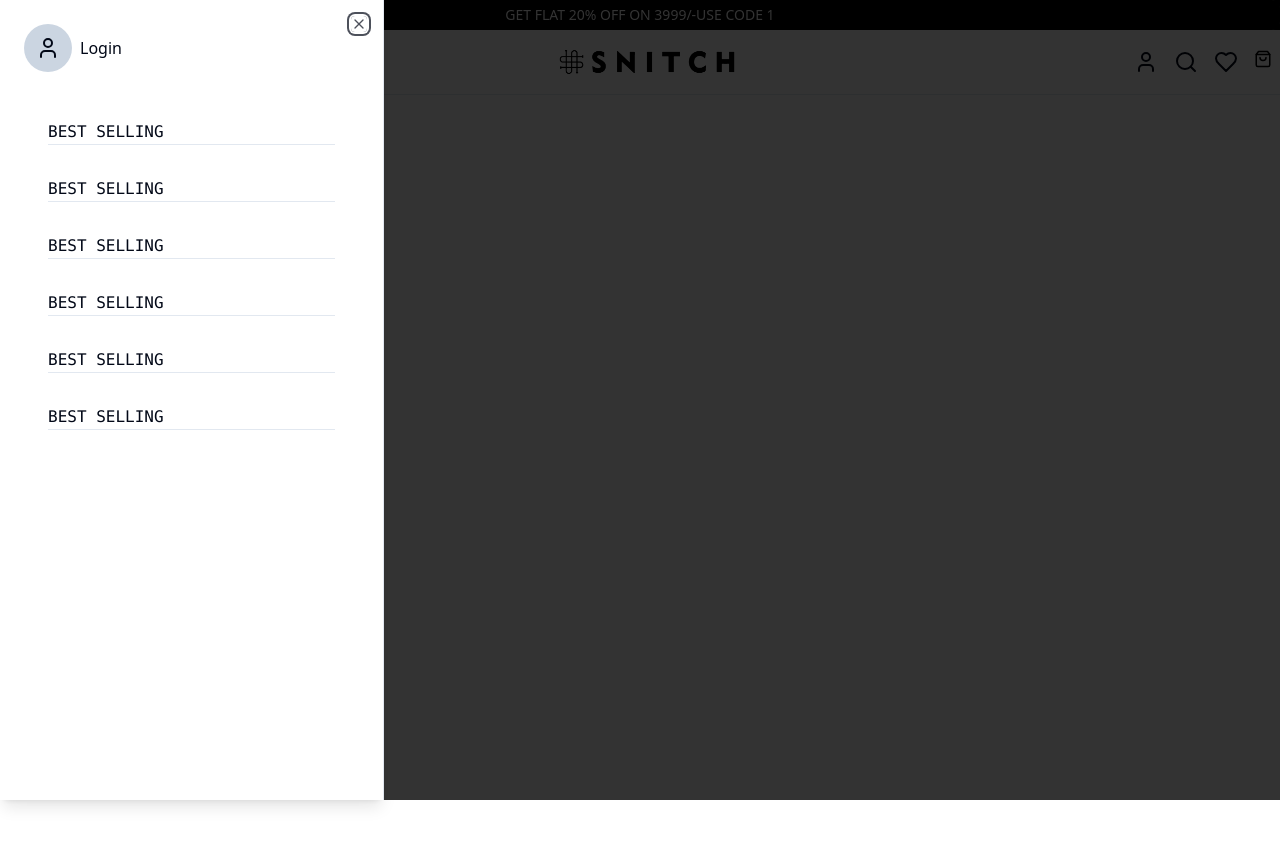
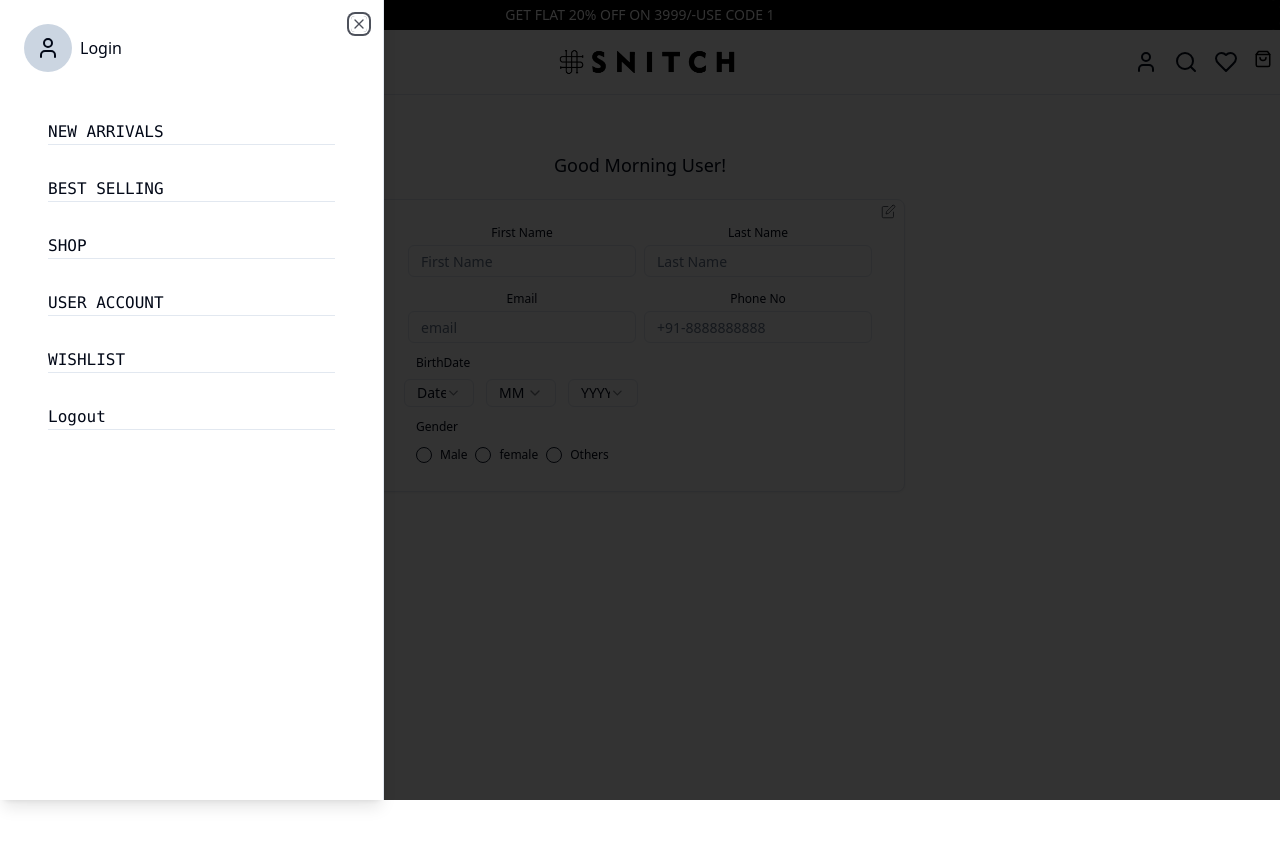
Before and after one commit to KaranRansing2002/Curositee, a React (Vite) app: page /Register in a window 1280 px wide. Both pictures are taken after a click on the button 28 px from the left and 62 px from the top of the page. Shown: the top 846 px of the page. Before the commit the page ends 800 px from the top, so only its background shows below. Built offline with nearby package versions, Linux system fonts and the light colour scheme.

Commit message:
added files

```diff
--- a/src/App.jsx
+++ b/src/App.jsx
@@ -9,6 +9,7 @@ import { Route, Routes } from 'react-router-dom'
 import Navbar from './components/custom/Navbar'
 import Home from './pages/Home'
 import ProductDesc from './pages/ProductDesc'
+import Register from './pages/Register'
 function App() {
 
   return (
@@ -21,6 +22,7 @@ function App() {
           <Route path='/login' exact element={<Login/>} />
           <Route path='/account' exact element={<UserD/>} />
           <Route path='/product' exact element={<Products/>} />
+          <Route path='/Register' exact element={<Register/>}/>
           <Route path='/productDesc/:index' exact element={<ProductDesc/>} />
         </Routes>
     </div>
--- a/src/components/custom/Navbar.jsx
+++ b/src/components/custom/Navbar.jsx
@@ -45,12 +45,12 @@ const Navbar = () => {
                             </div>
                         </SheetHeader>
                         <div className="grid gap-8 p-6 mt-6">
+                            <Link to='/' className='font-mono border-b'>NEW ARRIVALS</Link>
                             <Link to='/' className='font-mono border-b'>BEST SELLING</Link>
-                            <Link to='/' className='font-mono border-b'>BEST SELLING</Link>
-                            <Link to='/' className='font-mono border-b'>BEST SELLING</Link>
-                            <Link to='/' className='font-mono border-b'>BEST SELLING</Link>
-                            <Link to='/' className='font-mono border-b'>BEST SELLING</Link>
-                            <Link to='/' className='font-mono border-b'>BEST SELLING</Link>
+                            <Link to='/' className='font-mono border-b'>SHOP</Link>
+                            <Link to='/' className='font-mono border-b'>USER ACCOUNT</Link>
+                            <Link to='/' className='font-mono border-b'>WISHLIST</Link>
+                            <Link to='/' className='font-mono border-b'>Logout</Link>
                         </div>
                         {/* <SheetFooter>
                             <SheetClose asChild>
--- a/src/pages/Login.jsx
+++ b/src/pages/Login.jsx
@@ -20,7 +20,7 @@ function Login() {
 
                     </CardTitle>
                     <CardDescription>
-                        <p>New user <a href="/login">Register here</a> </p>
+                        <p>New user <a href="/Register">Register here</a> </p>
                     </CardDescription>
                 </CardHeader>
                 <CardContent>
--- /dev/null
+++ b/src/pages/Register.jsx
@@ -0,0 +1,10 @@
+import React from 'react'
+import UserDetails from '@/components/items/UserDetail'
+
+export default function Register() {
+  return (
+    <div className='flex flex-row h-screen justify-center p-4 mt-10'>
+        <UserDetails/>
+    </div>
+  )
+}
```
